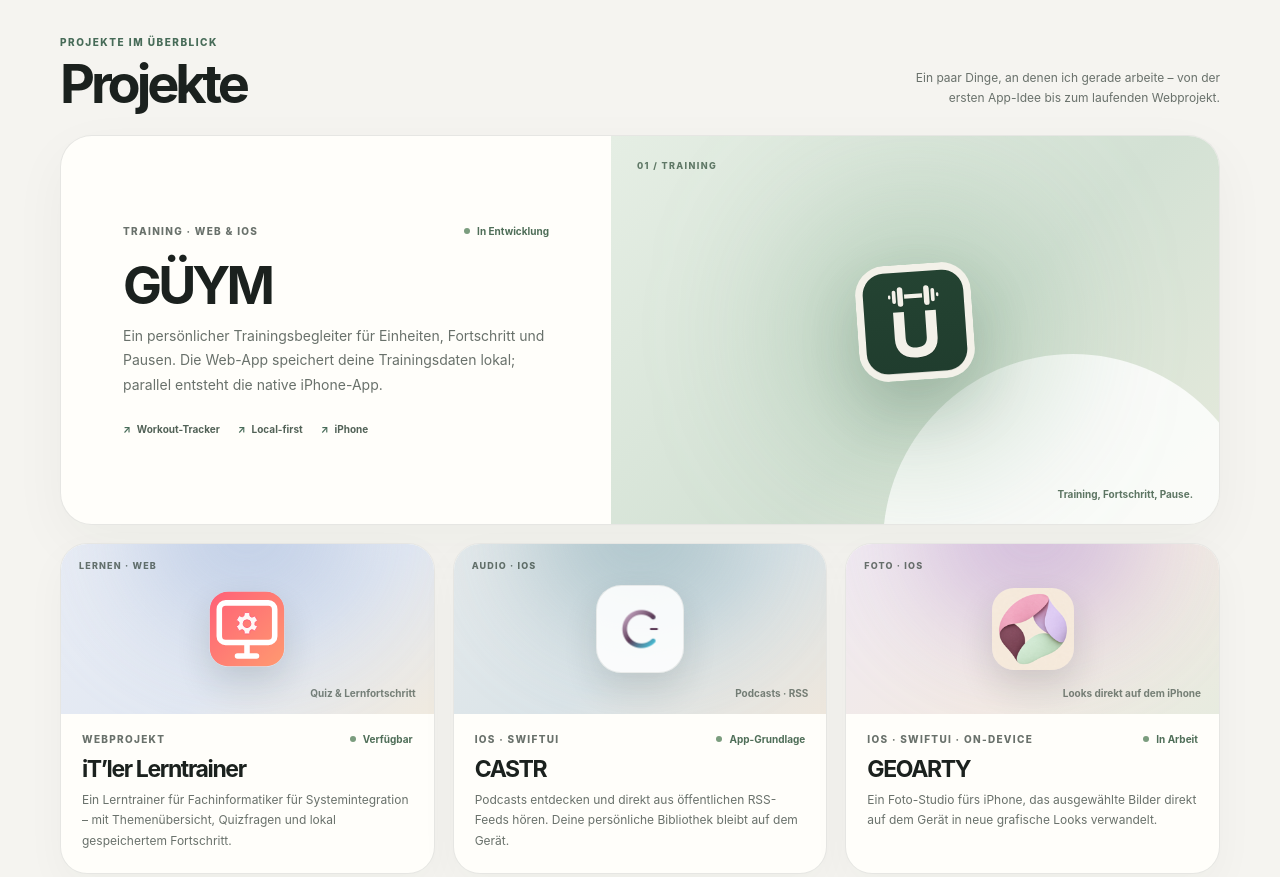
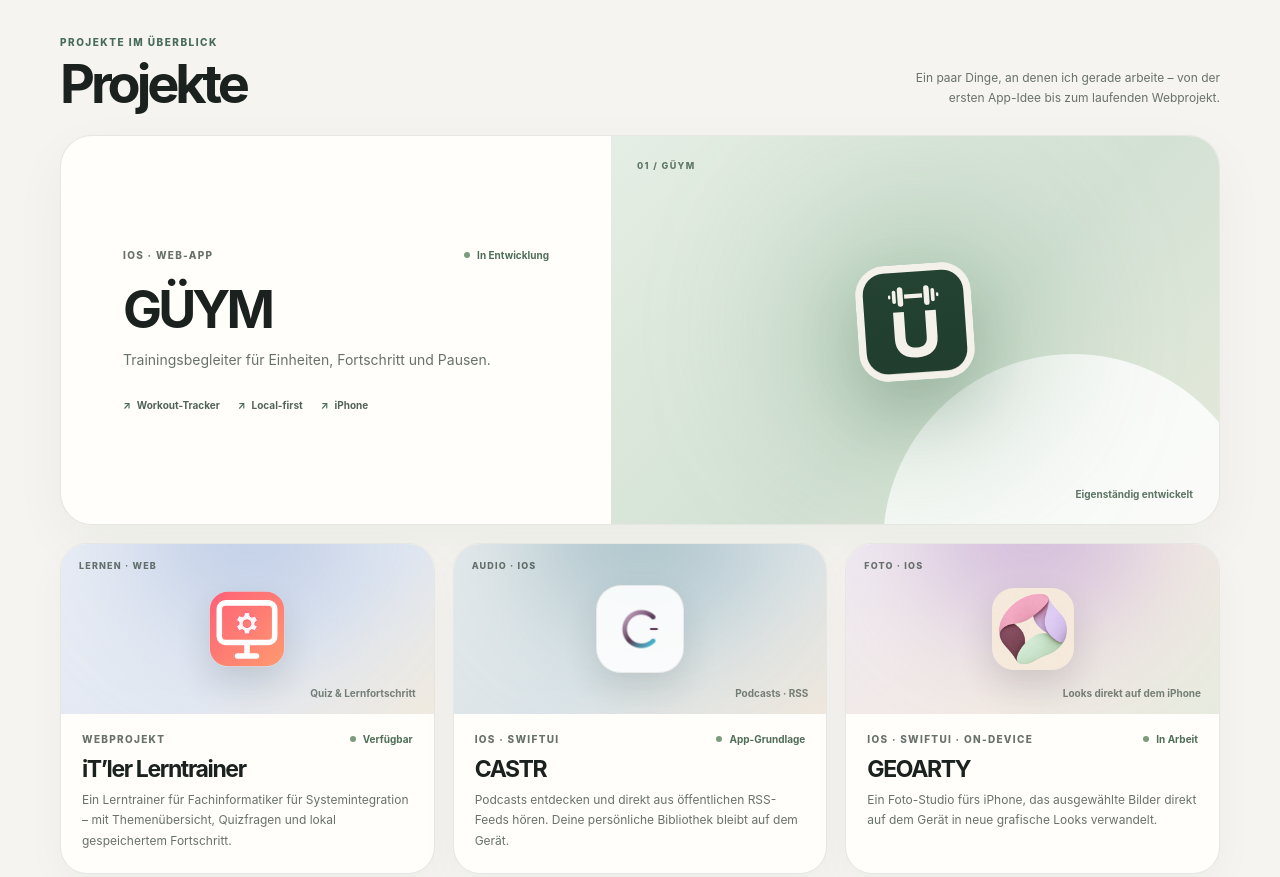
Before and after one commit to jorgodivazzi/jorgodivazzi.github.io, a plain HTML site: page index.html in a window 1280 px wide. Shown: the part 580-1457 px from the top of the page. Drawn offline with Linux system fonts and the light colour scheme.

Commit message:
Rotate featured portfolio projects

```diff
--- a/index.html
+++ b/index.html
@@ -82,7 +82,7 @@
     .section-intro { max-width: 335px; margin: 0 0 3px; color: var(--muted); font-size: 12px; line-height: 1.65; text-align: right; }
 
     .featured { display: grid; grid-template-columns: .95fr 1.05fr; min-height: 390px; margin-bottom: 18px; overflow: hidden; border: 1px solid var(--line); border-radius: 32px; background: var(--surface); box-shadow: 0 18px 55px rgba(30,43,34,.045); }
-    .featured-copy { display: flex; flex-direction: column; justify-content: center; padding: clamp(30px, 5vw, 62px); }
+    .featured-copy { display: flex; flex-direction: column; justify-content: center; padding: clamp(30px, 5vw, 62px); transition:opacity .2s,transform .3s; }.featured.is-switching .featured-copy{opacity:.25;transform:translateY(10px)}.featured .feature-visual{transition:background .5s}.feature-controls{position:absolute;left:24px;bottom:20px;display:flex;gap:6px;z-index:4}.feature-controls button{width:28px;height:28px;border:1px solid rgba(50,70,55,.15);border-radius:50%;background:rgba(255,255,255,.64);color:#405648;cursor:pointer}
     .project-meta { display: flex; flex-wrap: wrap; justify-content: space-between; align-items: center; gap: 10px; margin-bottom: 24px; }
     .project-type { color: var(--muted); font-size: 10px; font-weight: 800; letter-spacing: .13em; text-transform: uppercase; }
     .status { display: inline-flex; align-items: center; gap: 7px; color: #4f6e58; font-size: 10px; font-weight: 700; }
@@ -111,7 +111,7 @@
     .project-art .logo-castr { width:88px;height:88px;padding:12px;border:1px solid rgba(30,43,34,.08);border-radius:25px;background:rgba(255,255,255,.88);box-shadow:0 16px 34px rgba(30,43,34,.12); }
     .project-card,.featured{cursor:pointer}.project-card:focus-visible,.featured:focus-visible{outline:3px solid rgba(71,107,88,.55);outline-offset:4px}
     .project-modal{position:fixed;inset:0;z-index:50;display:grid;place-items:center;padding:22px;background:rgba(19,25,21,.48);backdrop-filter:blur(16px);opacity:0;visibility:hidden;transition:opacity .28s,visibility .28s}.project-modal.open{opacity:1;visibility:visible}
-    .modal-panel{position:relative;width:min(680px,100%);max-height:82vh;overflow:auto;padding:clamp(30px,6vw,56px);border:1px solid rgba(255,255,255,.78);border-radius:32px;background:linear-gradient(145deg,color-mix(in srgb,var(--project-glow,#dce9df) 22%,white),#fffefa 58%);box-shadow:0 32px 100px rgba(0,0,0,.22);transform:translateY(42px) scale(.88) rotateX(7deg);filter:blur(5px);opacity:.6;transition:transform .62s cubic-bezier(.16,1.35,.34,1),filter .45s,opacity .3s}.project-modal.open .modal-panel{transform:translateY(0) scale(1) rotateX(0);filter:blur(0);opacity:1}.modal-logo-wrap{width:82px;height:82px;margin:15px 0 20px;padding:11px;display:grid;place-items:center;border-radius:24px;border:1px solid rgba(255,255,255,.85);background:rgba(255,255,255,.78);box-shadow:0 14px 34px rgba(35,48,38,.12)}.modal-logo-wrap img{width:100%;height:100%;object-fit:contain;border-radius:17px}.modal-panel #modal-extra{font-size:13px}
+    .modal-panel{position:relative;width:min(680px,100%);max-height:82vh;overflow:auto;padding:clamp(30px,6vw,56px);border:1px solid rgba(255,255,255,.78);border-radius:32px;background:linear-gradient(145deg,color-mix(in srgb,var(--project-glow,#dce9df) 22%,white),#fffefa 58%);box-shadow:0 32px 100px rgba(0,0,0,.22);transform:translateY(42px) scale(.88) rotateX(7deg);filter:none;opacity:.65;transition:transform .38s cubic-bezier(.2,.9,.3,1),opacity .2s}.project-modal.open .modal-panel{transform:translateY(0) scale(1) rotateX(0);filter:none;opacity:1}.modal-logo-wrap{width:82px;height:82px;margin:15px 0 20px;padding:11px;display:grid;place-items:center;border-radius:24px;border:1px solid rgba(255,255,255,.85);background:rgba(255,255,255,.78);box-shadow:0 14px 34px rgba(35,48,38,.12)}.modal-logo-wrap img{width:100%;height:100%;object-fit:contain;border-radius:17px}.modal-panel #modal-extra{font-size:13px}.project-modal .modal-panel{background:linear-gradient(145deg,color-mix(in srgb,var(--project-glow,#dce9df) 38%,white),#fffefa 78%);border-color:color-mix(in srgb,var(--project-glow,#dce9df) 45%,white)}
     .modal-close{position:absolute;top:18px;right:18px;width:42px;height:42px;border:1px solid var(--line);border-radius:50%;background:#fffefa;font-size:22px;cursor:pointer}.modal-panel h2{margin:18px 0}.modal-panel p{color:var(--muted);font-size:15px;line-height:1.8}.modal-tags{display:flex;gap:8px;flex-wrap:wrap;margin-top:25px}.modal-tags span{padding:9px 12px;border-radius:99px;background:#edf1ea;font-size:11px;font-weight:700}body.modal-open{overflow:hidden}
     .art-caption { position: absolute; z-index: 3; top: 16px; left: 18px; color: rgba(33,50,39,.66); font-size: 9px; font-weight: 800; letter-spacing: .13em; text-transform: uppercase; }
     .art-mark { position: absolute; z-index: 3; right: 18px; bottom: 15px; color: rgba(33,50,39,.58); font-size: 10px; font-weight: 700; }
@@ -288,6 +288,13 @@
       const cards = document.querySelectorAll('.reveal');
       const reduce = window.matchMedia('(prefers-reduced-motion: reduce)').matches;
       const modal=document.getElementById('project-modal'), closeButton=modal.querySelector('.modal-close'); let lastTrigger=null;
+      const projectGrid=document.querySelector('.project-grid');
+      const gymCard=document.createElement('article');gymCard.className='project-card reveal';gymCard.innerHTML='<div class="project-art art-gym"><span class="art-caption">Training · iOS</span><img src="assets/gym.svg" alt="GÜYM App-Icon"></div><div class="project-body"><div class="project-meta"><span class="project-type">iOS · Web-App</span><span class="status">In Entwicklung</span></div><h3>GÜYM</h3><p>Trainingsbegleiter für Einheiten, Fortschritt und Pausen.</p></div>';projectGrid.prepend(gymCard);
+      const allProjects=[...projectGrid.querySelectorAll('.project-card')];let featureIndex=0;const feature=document.querySelector('.featured');
+      const showFeature=(index)=>{featureIndex=(index+allProjects.length)%allProjects.length;const card=allProjects[featureIndex],art=card.querySelector('.project-art'),img=art.querySelector('img');feature.classList.add('is-switching');setTimeout(()=>{feature.querySelector('.featured h3').textContent=card.querySelector('h3').textContent;feature.querySelector('.featured-copy .project-type').textContent=card.querySelector('.project-type').textContent;feature.querySelector('.featured-copy .status').textContent=card.querySelector('.status').textContent;feature.querySelector('.featured-copy>p').textContent=card.querySelector('.project-body p').textContent;feature.querySelector('.feature-index').textContent=String(featureIndex+1).padStart(2,'0')+' / '+card.querySelector('h3').textContent.toUpperCase();feature.querySelector('.feature-side-note').textContent=card.querySelector('.art-mark')?.textContent||'Eigenständig entwickelt';const logo=feature.querySelector('.feature-logo');logo.src=img?.getAttribute('src')||'assets/kurzma.svg';logo.alt=card.querySelector('h3').textContent+' App-Logo';feature.querySelector('.feature-visual').className='feature-visual '+[...art.classList].find(c=>c.startsWith('art-'));allProjects.forEach((item,i)=>{item.hidden=i===featureIndex});feature.classList.remove('is-switching')},180)};
+      showFeature(0);
+      feature.querySelector('[data-feature-prev]').addEventListener('click',e=>{e.stopPropagation();showFeature(featureIndex-1)});feature.querySelector('[data-feature-next]').addEventListener('click',e=>{e.stopPropagation();showFeature(featureIndex+1)});
+      if(!reduce)window.setInterval(()=>{if(!modal.classList.contains('open'))showFeature(featureIndex+1)},6500);
       const projectInfo={
         'GÜYM':['Dein Trainingsbegleiter für Einheiten, Fortschritt und Pausen. Die Web-App speichert lokal; parallel entsteht die native iPhone-App.','Schwerpunkt: Trainingseinheiten, Satz- und Wiederholungsprotokoll, Pausentimer und lokaler Datenbesitz.'],
         'iT’ler Lerntrainer':['Ein Lerntrainer für Fachinformatiker für Systemintegration.','Themenübersicht, Quizfragen und lokal gespeicherter Lernfortschritt. Das Webprojekt ist über GitHub Pages erreichbar.'],
@@ -298,7 +305,7 @@
         'KurzMa':['Ein spontaner Mini-Ausflug, geplant als iOS-App mit SwiftUI.','In der Nähe ein Ziel finden oder ziehen, Orte speichern und schöne Abenteuer mit anderen teilen.']
       };
       const closeProject=()=>{modal.classList.remove('open');modal.setAttribute('aria-hidden','true');document.body.classList.remove('modal-open');lastTrigger?.focus()};
-      const openProject=(card)=>{lastTrigger=card;const title=card.querySelector('h3')?.textContent||'GÜYM';const info=projectInfo[title]||['Ein unabhängiges digitales Projekt.','Weitere Einblicke folgen mit dem nächsten Entwicklungsschritt.'];document.getElementById('modal-title').textContent=title;document.getElementById('modal-description').textContent=info[0];document.getElementById('modal-extra').textContent=info[1];document.getElementById('modal-kicker').textContent=card.querySelector('.project-type')?.textContent||'Training · iOS';const artwork=card.querySelector('.project-art img,.feature-logo');const logo=document.getElementById('modal-logo');logo.src=artwork?.getAttribute('src')||'';logo.alt=title+' Logo';const glow=card.querySelector('.project-art, .feature-visual');modal.querySelector('.modal-panel').style.setProperty('--project-glow',glow?getComputedStyle(glow).getPropertyValue('--glow').trim()||'#cfe0d0':'#cfe0d0');const ios=['CASTR','GEOARTY','Luma Pulse Sender','KurzMa'].includes(title);document.getElementById('modal-tags').replaceChildren(...[ios?'Für iOS entwickelt':(card.querySelector('.project-type')?.textContent||'Projekt'),card.querySelector('.status')?.textContent].filter(Boolean).map(t=>{const e=document.createElement('span');e.textContent=t;return e}));modal.classList.add('open');modal.setAttribute('aria-hidden','false');document.body.classList.add('modal-open');closeButton.focus()};
+      const openProject=(card)=>{lastTrigger=card;const title=card.querySelector('h3')?.textContent||'GÜYM';const info=projectInfo[title]||['Ein unabhängiges digitales Projekt.','Weitere Einblicke folgen mit dem nächsten Entwicklungsschritt.'];document.getElementById('modal-title').textContent=title;document.getElementById('modal-description').textContent=info[0];document.getElementById('modal-extra').textContent=info[1];document.getElementById('modal-kicker').textContent=card.querySelector('.project-type')?.textContent||'Training · iOS';const artwork=card.querySelector('.project-art img,.feature-logo');const logo=document.getElementById('modal-logo');logo.src=artwork?.getAttribute('src')||(title==='KurzMa'?'assets/kurzma.svg':'');logo.alt=title+' Logo';const glow=card.querySelector('.project-art, .feature-visual');modal.querySelector('.modal-panel').style.setProperty('--project-glow',glow?getComputedStyle(glow).getPropertyValue('--glow').trim()||'#cfe0d0':'#cfe0d0');const ios=['CASTR','GEOARTY','Luma Pulse Sender','KurzMa'].includes(title);document.getElementById('modal-tags').replaceChildren(...[ios?'Für iOS entwickelt':(card.querySelector('.project-type')?.textContent||'Projekt'),card.querySelector('.status')?.textContent].filter(Boolean).map(t=>{const e=document.createElement('span');e.textContent=t;return e}));modal.classList.add('open');modal.setAttribute('aria-hidden','false');document.body.classList.add('modal-open');closeButton.focus()};
       document.querySelectorAll('.project-card,.featured').forEach(c=>{c.tabIndex=0;c.setAttribute('role','button');c.setAttribute('aria-haspopup','dialog');c.addEventListener('click',e=>{if(!e.target.closest('a,button'))openProject(c)});c.addEventListener('keydown',e=>{if(e.key==='Enter'||e.key===' '){e.preventDefault();openProject(c)}})});closeButton.addEventListener('click',closeProject);modal.addEventListener('click',e=>{if(e.target===modal)closeProject()});document.addEventListener('keydown',e=>{if(e.key==='Escape'&&modal.classList.contains('open'))closeProject()});
       if (!reduce && 'IntersectionObserver' in window) {
         const observer = new IntersectionObserver((entries, current) => {
```
